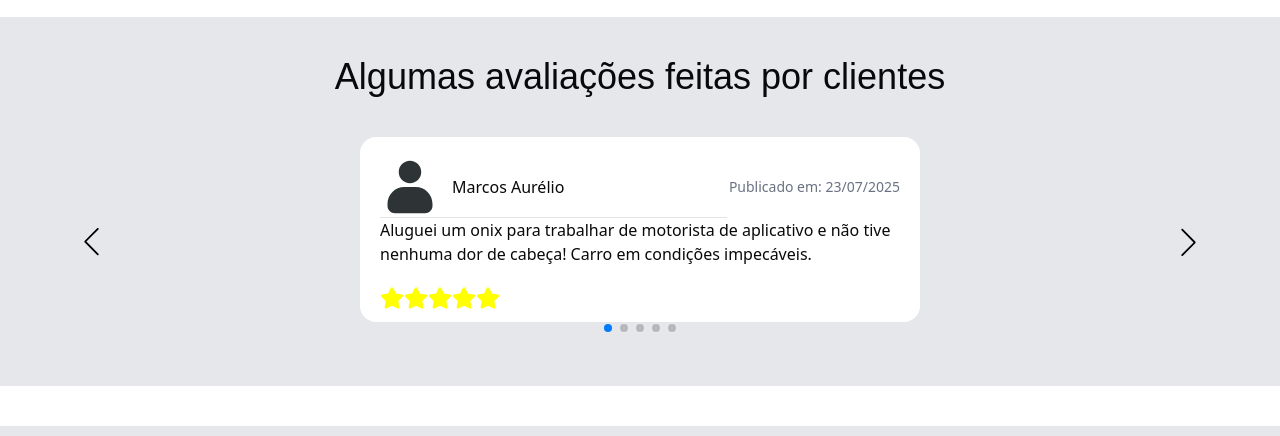
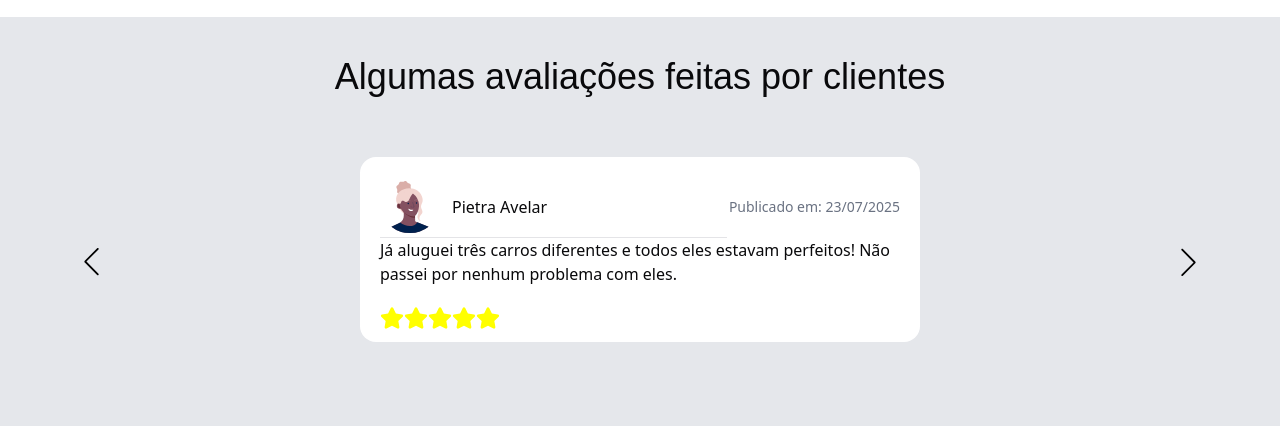
Before and after one commit to eumartins7/locacao_veiculos_nextJS, a Next.js app: page / in a window 1280 px wide. Shown: the part 2180-2616 px from the top of the page. Built offline with nearby package versions, Linux system fonts and the light colour scheme; a web font is replaced by a local one.

Commit message:
add: adicionado carrossel com swipper na seçao de reviews

```diff
--- a/src/components/home/section-reviews/sectionReviews.tsx
+++ b/src/components/home/section-reviews/sectionReviews.tsx
@@ -8,24 +8,27 @@ import "swiper/css"
 import "swiper/css/navigation"
 import "swiper/css/pagination"
 
-import { Navigation, Pagination } from "swiper/modules";
+import { Autoplay, Navigation, Pagination } from "swiper/modules";
 
 export function SectionReview() {
     return(
-        <section id="contato" className="px-3 lg:justify-center bg-gray-200 lg:mt-10 lg:pt-10 lg:pb-10 lg:px-20">
+        <section id="contato" className="px-3 pb-10 lg:justify-center bg-gray-200 lg:mt-10 lg:pt-10 lg:pb-10 lg:px-20">
             <main className="">
                 <div className="font-vehicle text-2xl text-center lg:text-4xl lg:pb-10">
                     <h1>Algumas avaliações feitas por clientes</h1>
                 </div>
 
                 <div className="flex justify-center">
-                    <div className="w-full">
+                    <div className="w-full py-5">
                         <Swiper
-                        modules={[Navigation, Pagination]}
+                        modules={[Autoplay, Navigation, Pagination]}
                         slidesPerView={1}
                         loop
                         navigation
-                        pagination={{ clickable: true }}
+                        autoplay={{
+                            delay: 5000,
+                            disableOnInteraction: false
+                        }}
                         >
                             {reviews.map((item) => (
                                 <SwiperSlide key={item.id}>
```
